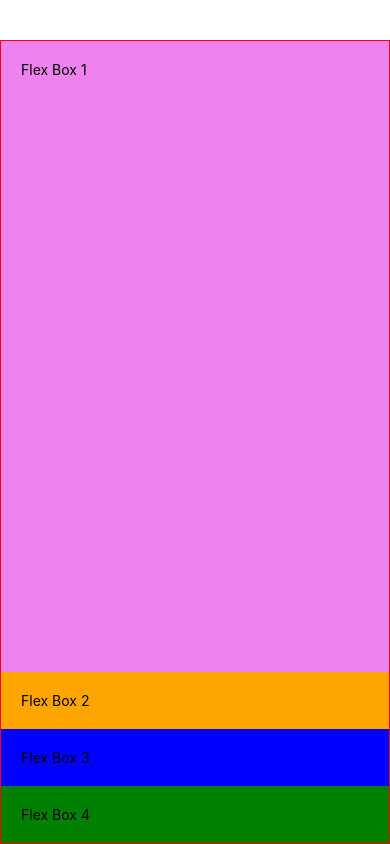
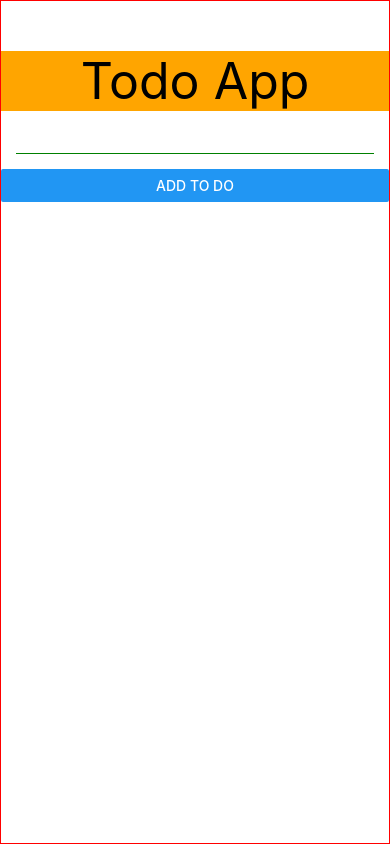
Before and after one commit to tedvkieu/Train-React-Native, a React Native app: screen / in a window 390 px wide. Built offline with nearby package versions, Linux system fonts and the light colour scheme.

Commit message:
#13. Sử Dụng Icons

```diff
--- a/App.tsx
+++ b/App.tsx
@@ -14,6 +14,7 @@
     View,
 } from 'react-native';
 import FlexBox from './components/flex.box';
+import AntDesign from '@expo/vector-icons/AntDesign';
 
 interface ITodo {
     id: number;
@@ -52,51 +53,88 @@
     return (
         // view tuong ung voi the div
 
-        // <TouchableWithoutFeedback onPress={() => Keyboard.dismiss()}>
-        //     <View style={styles.container}>
-        //         <Text style={styles.header}>Todo App</Text>
+        <TouchableWithoutFeedback onPress={() => Keyboard.dismiss()}>
+            <View style={styles.container}>
+                <Text style={styles.header}>Todo App</Text>
 
-        //         <View style={styles.body}>
-        //             <TextInput
-        //                 value={todo}
-        //                 style={styles.input}
-        //                 onChangeText={(value) => setTodo(value)}
-        //             />
-        //             <Button title="ADD to do" onPress={() => handleAddTodo()} />
-        //         </View>
-        //         <View style={styles.body}>
-        //             <FlatList
-        //                 keyExtractor={(item) => item.id + ''}
-        //                 data={listTodo}
-        //                 renderItem={({ item }) => {
-        //                     return (
-        //                         <Pressable
-        //                             onPress={() => deleteTodo(item.id)}
-        //                             style={({ pressed }) => ({
-        //                                 opacity: pressed ? 0.5 : 1,
-        //                             })}>
-        //                             <Text style={styles.todoItem}>
-        //                                 {item.name}
-        //                             </Text>
-        //                         </Pressable>
-        //                     );
-        //                 }}
-        //             />
-        //         </View>
-        //     </View>
-        // </TouchableWithoutFeedback>
-        <FlexBox />
+                <View style={styles.form}>
+                    <TextInput
+                        value={todo}
+                        style={styles.input}
+                        onChangeText={(value) => setTodo(value)}
+                    />
+                    <Button title="ADD to do" onPress={() => handleAddTodo()} />
+                </View>
+                <View style={styles.todo}>
+                    <FlatList
+                        keyExtractor={(item) => item.id + ''}
+                        data={listTodo}
+                        renderItem={({ item }) => {
+                            return (
+                                <Pressable
+                                    onPress={() => deleteTodo(item.id)}
+                                    style={({ pressed }) => ({
+                                        opacity: pressed ? 0.5 : 1,
+                                    })}>
+                                    <View style={styles.groupTodo}>
+                                        <Text style={styles.todoItem}>
+                                            {item.name}
+                                        </Text>
+                                        <AntDesign
+                                            name="close"
+                                            size={24}
+                                            color="black"
+                                        />
+                                    </View>
+                                </Pressable>
+                            );
+                        }}
+                    />
+                </View>
+            </View>
+        </TouchableWithoutFeedback>
     );
 }
 
 //ko co css, stylesheet giong css
 const styles = StyleSheet.create({
+    groupTodo: {
+        flexDirection: 'row',
+        alignItems: 'center',
+        borderWidth: 1,
+        borderStyle: 'dashed',
+        marginBottom: 15,
+        justifyContent: 'space-between',
+        padding: 15,
+        marginHorizontal: 10,
+    },
+    container: {
+        paddingTop: 50,
+        borderWidth: 1,
+        borderColor: 'red',
+        flex: 1,
+        backgroundColor: '#fff',
+        // alignItems: 'center',
+        // justifyContent: 'center',
+    },
     header: {
         backgroundColor: 'orange',
         paddingHorizontal: 20,
         textAlign: 'center',
         fontSize: 50,
     },
+    form: {
+        marginBottom: 20,
+    },
+    todo: {
+        flex: 9,
+    },
+    todoItem: {
+        fontSize: 20,
+
+        //marginBottom: 20,
+    },
+
     input: {
         borderBottomWidth: 1,
         borderColor: 'green',
@@ -104,21 +142,9 @@
         marginHorizontal: 15,
         margin: 15,
     },
-    container: {
-        paddingTop: 50,
+
+    body: {
         flex: 1,
-        backgroundColor: '#fff',
-        // alignItems: 'center',
-        // justifyContent: 'center',
-    },
-    todoItem: {
-        fontSize: 20,
-        borderWidth: 1,
-        borderStyle: 'dashed',
-        marginBottom: 20,
-        padding: 10,
-    },
-    body: {
         paddingHorizontal: 10,
         marginBottom: 20,
     },
--- a/components/flex.box.tsx
+++ b/components/flex.box.tsx
@@ -6,11 +6,12 @@
         flex: 1,
         borderWidth: 1,
         borderColor: 'red',
+        justifyContent: 'center',
+        alignItems: 'center',
     },
     item1: {
         backgroundColor: 'violet',
         padding: 20,
-        flex: 1,
     },
     item2: {
         backgroundColor: 'orange',
```
